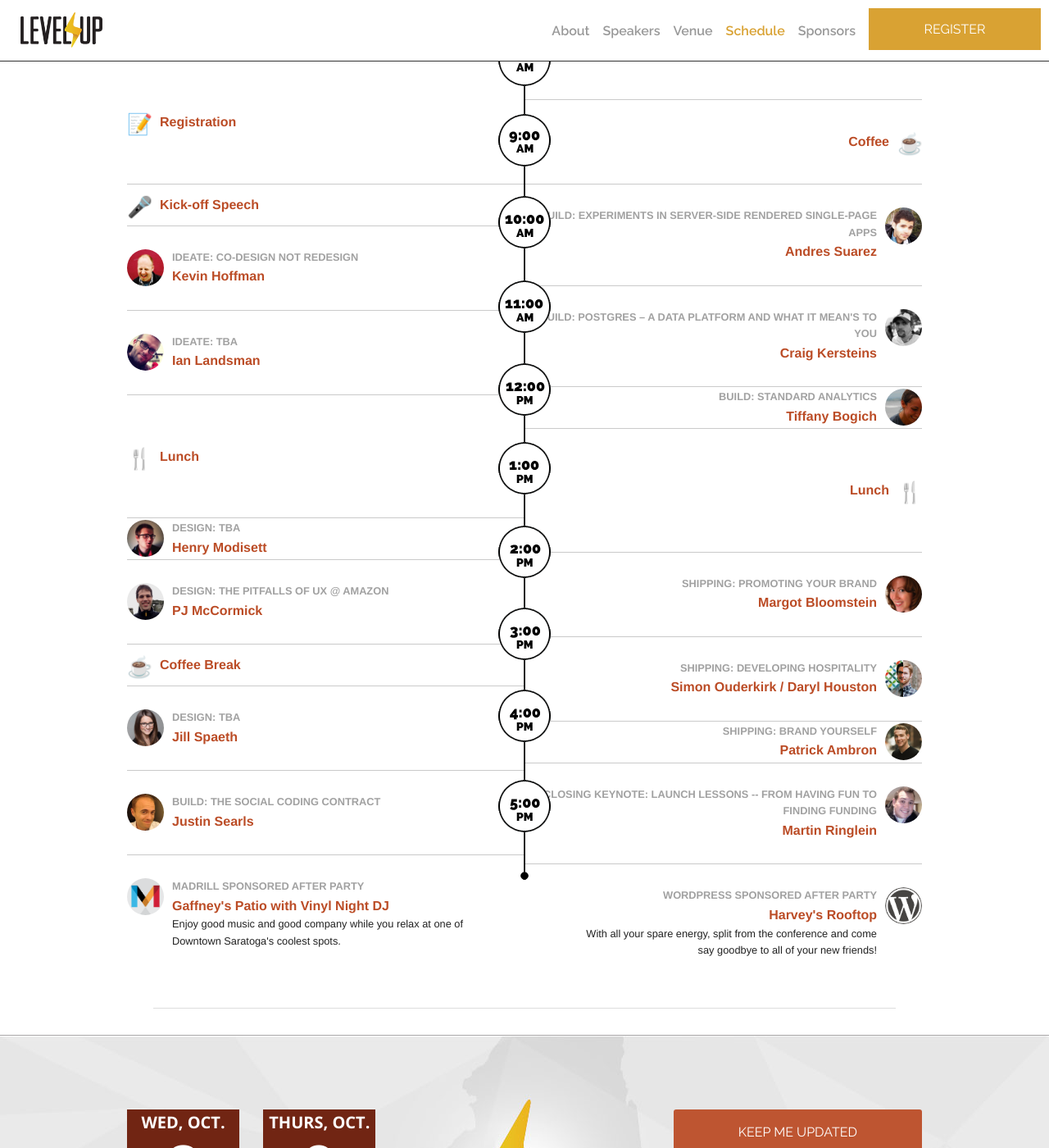
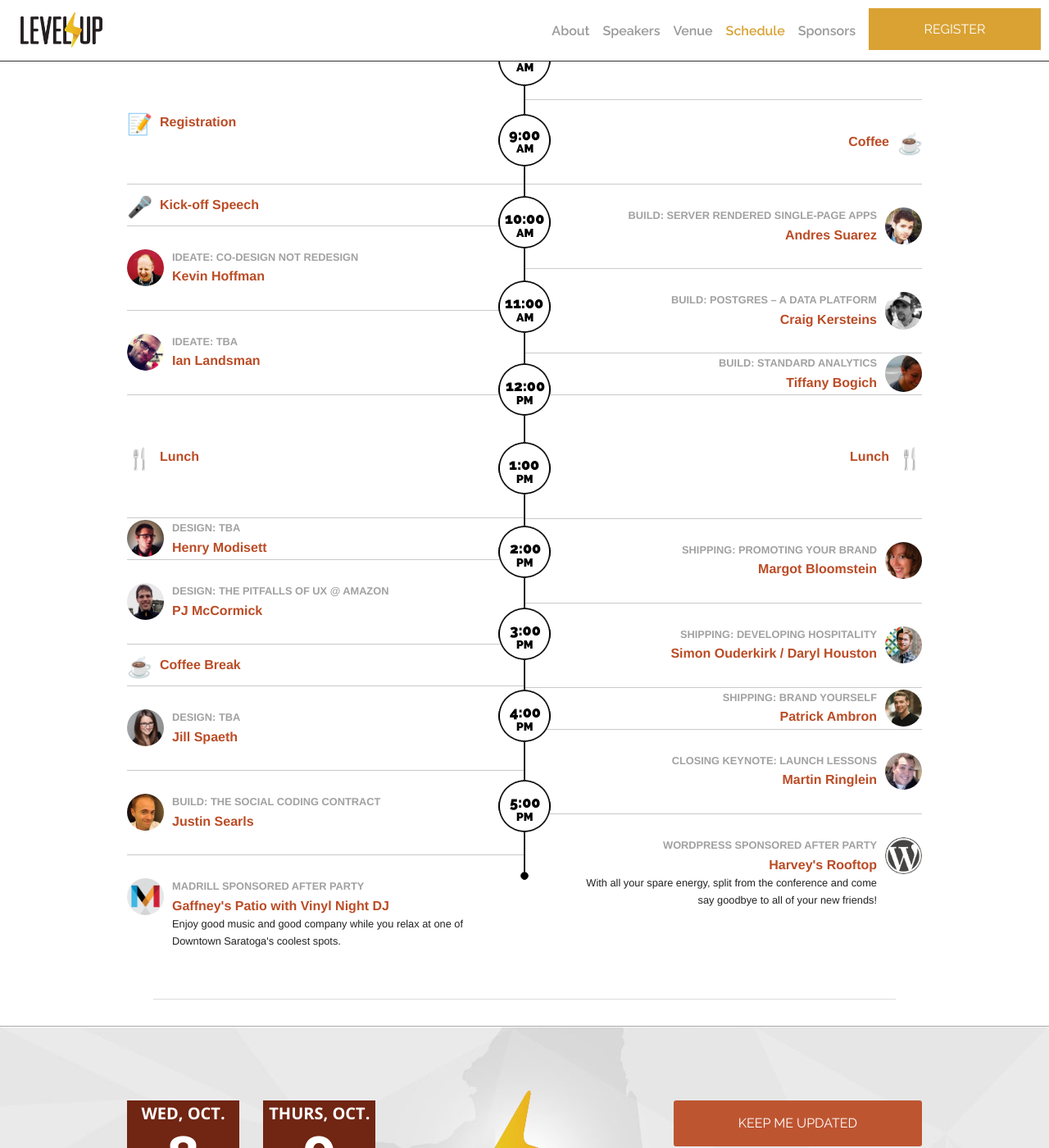
Before and after one commit to madglory/level-up, a Jekyll site: the page built from index.html, in a window 1280 px wide and 1400 px high, scrolled down 5653 px. Shown: the whole window at 82% size. Built offline with Jekyll 4.4.1, drawn with Linux system fonts in a browser that asks for light colours; emoji names are drawn with the system emoji font; comment, search, counter and statistics services are not loaded.

Commit message:
Adjust titles for now. Fixes #13

```diff
--- a/_data/schedule.yaml
+++ b/_data/schedule.yaml
@@ -72,13 +72,13 @@
     description:
     image: http://cdn.jsdelivr.net/emojione/assets/png/2615.png
   - title: Andres Suarez
-    section: "Build: Experiments in server-side rendered single-page apps"
+    section: "Build: Server rendered single-page apps"
     time: 930am
     length: 60
     description:
     image: /img/andres-suarez.jpg
   - title: Craig Kersteins
-    section: "Build: Postgres – a data platform and what it mean's to you"
+    section: "Build: Postgres – A data platform"
     time: 1030am
     length: 60
     description:
@@ -114,7 +114,7 @@
     description:
     image: /img/patrick-ambron.jpg
   - title: Martin Ringlein
-    section: "Closing Keynote: Launch Lessons -- From having fun to finding funding"
+    section: "Closing Keynote: Launch Lessons"
     time: 4pm
     length: 60
     description:
```
